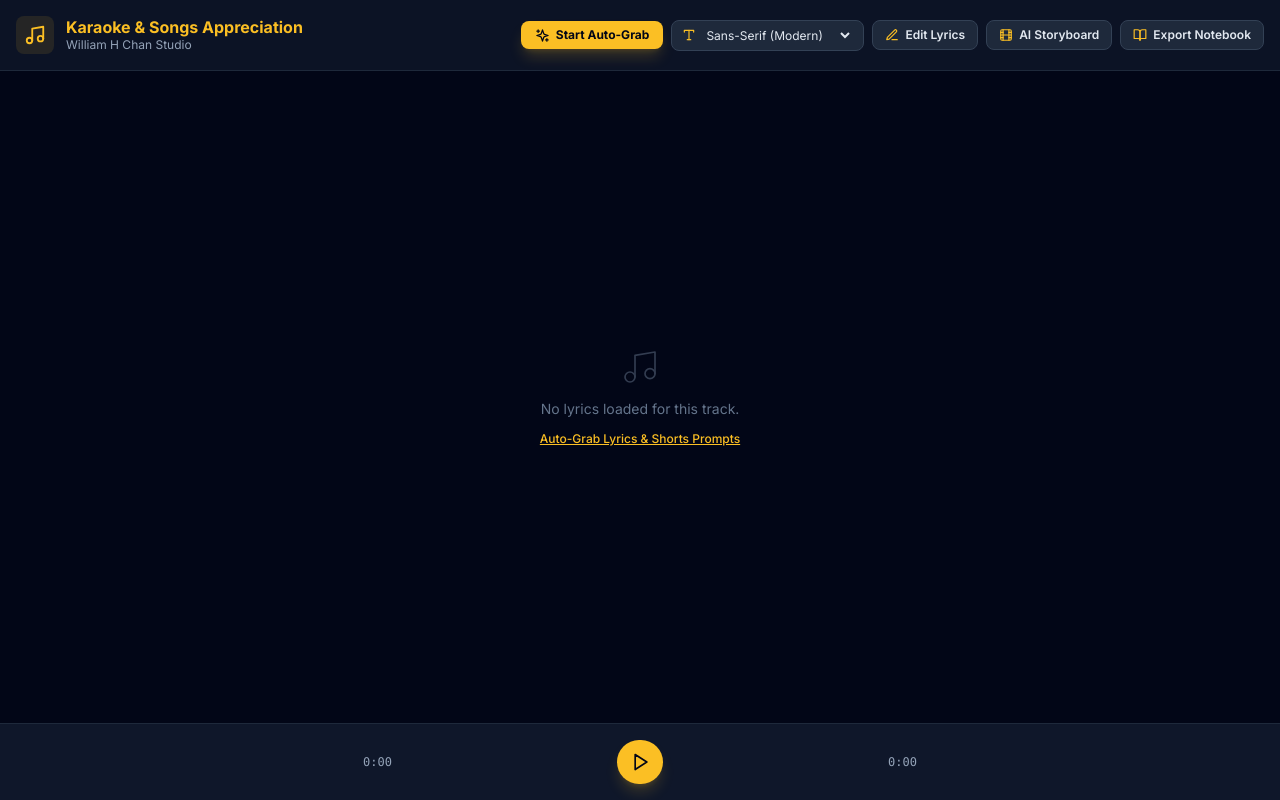
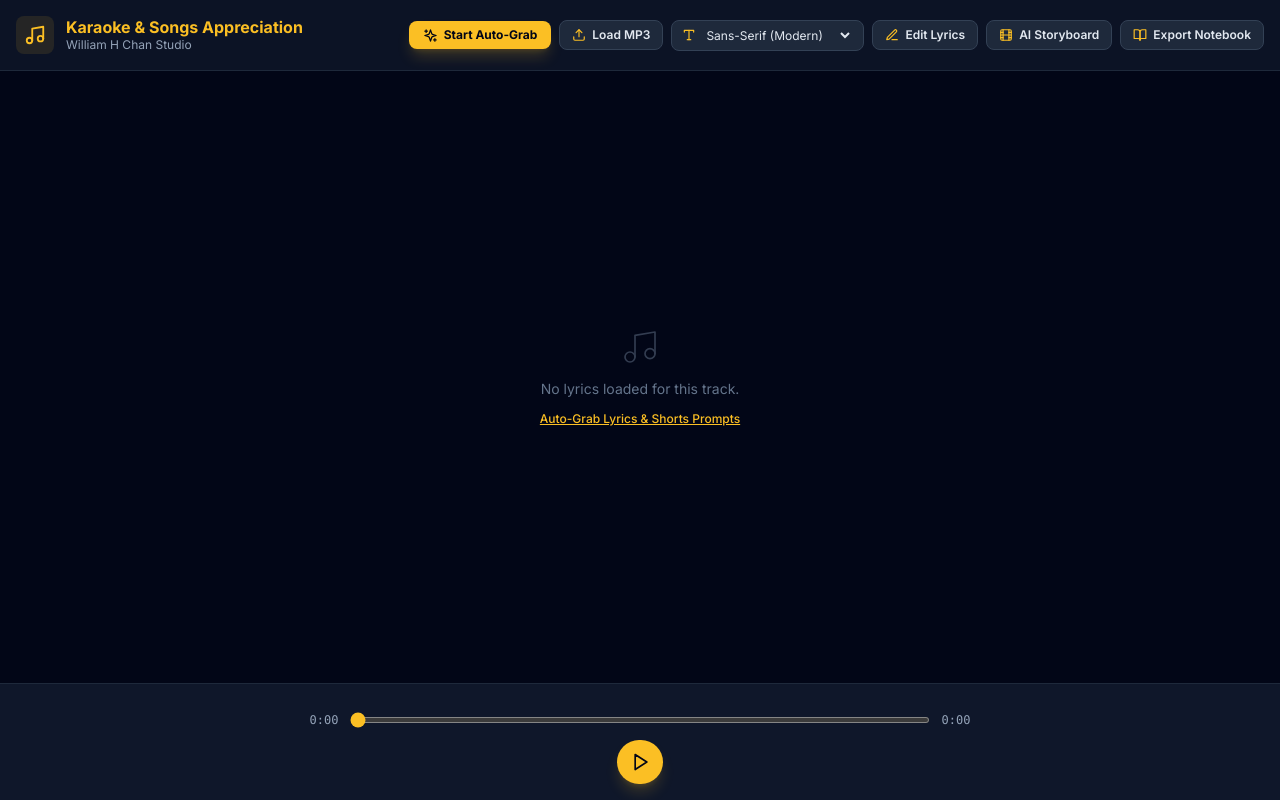
Before and after one commit to williamchan23810-art/lyrics-engine-backend, a React (Vite) app: page / in a window 1280 px wide. Built offline with nearby package versions, Linux system fonts and the light colour scheme.

Commit message:
Update LyricsEnginePlayer.jsx

```diff
--- a/src/LyricsEnginePlayer.jsx
+++ b/src/LyricsEnginePlayer.jsx
@@ -1,5 +1,5 @@
 import React, { useState, useRef, useEffect } from 'react';
-import { Play, Pause, Film, Edit3, Type, Music, BookOpen, Check, Sparkles } from 'lucide-react';
+import { Play, Pause, Film, Edit3, Type, Music, BookOpen, Check, Sparkles, Upload } from 'lucide-react';
 import StoryboardModal from './StoryboardModal';
 import LyricsEditorModal from './LyricsEditorModal';
 import AutoGeneratorModal from './AutoGeneratorModal';
@@ -21,6 +21,7 @@ const LyricsEnginePlayer = ({ trackData: initialTrackData, apiBaseUrl = 'https:/
 
   const audioRef = useRef(null);
   const activeLyricRef = useRef(null);
+  const fileInputRef = useRef(null);
 
   useEffect(() => {
     if (initialTrackData) {
@@ -47,6 +48,28 @@ const LyricsEnginePlayer = ({ trackData: initialTrackData, apiBaseUrl = 'https:/
   const handleLoadedMetadata = () => {
     if (audioRef.current) {
       setDuration(audioRef.current.duration);
+    }
+  };
+
+  // Interactive Seek Bar Handler
+  const handleSeek = (e) => {
+    const newTime = parseFloat(e.target.value);
+    setCurrentTime(newTime);
+    if (audioRef.current) {
+      audioRef.current.currentTime = newTime;
+    }
+  };
+
+  // Local MP3 File Upload Handler
+  const handleAudioFileUpload = (e) => {
+    const file = e.target.files[0];
+    if (file) {
+      const customAudioUrl = URL.createObjectURL(file);
+      setTrackData((prev) => ({
+        ...prev,
+        audioUrl: customAudioUrl
+      }));
+      setIsPlaying(false);
     }
   };
 
@@ -126,13 +149,29 @@ const LyricsEnginePlayer = ({ trackData: initialTrackData, apiBaseUrl = 'https:/
 
         {/* Control Toolbar */}
         <div className="flex items-center gap-2 flex-wrap">
-          {/* Main Auto-Grab Trigger */}
           <button
             onClick={() => setIsAutoGrabOpen(true)}
-            className="flex items-center gap-1.5 bg-amber-400 hover:bg-amber-300 text-slate-950 px-3.5 py-1.5 rounded-lg text-xs font-bold transition shadow-lg shadow-amber-400/20 active:scale-95 cursor-pointer"
+            className="flex items-center gap-1.5 bg-amber-400 hover:bg-amber-300 text-slate-950 px-3.5 py-1.5 rounded-lg text-xs font-bold transition shadow-lg shadow-amber-400/20 cursor-pointer"
           >
             <Sparkles size={15} />
             <span>Start Auto-Grab</span>
+          </button>
+
+          {/* Local MP3 Loader */}
+          <input
+            type="file"
+            ref={fileInputRef}
+            onChange={handleAudioFileUpload}
+            accept="audio/*"
+            className="hidden"
+          />
+          <button
+            onClick={() => fileInputRef.current?.click()}
+            className="flex items-center gap-1.5 bg-slate-800 hover:bg-slate-700 text-slate-200 px-3 py-1.5 rounded-lg text-xs font-semibold border border-slate-700 transition cursor-pointer"
+            title="Upload local MP3 for live playback"
+          >
+            <Upload size={14} className="text-amber-400" />
+            <span>Load MP3</span>
           </button>
 
           {/* Typography Selector */}
@@ -148,7 +187,6 @@ const LyricsEnginePlayer = ({ trackData: initialTrackData, apiBaseUrl = 'https:/
             </select>
           </div>
 
-          {/* Edit Lyrics Trigger */}
           <button
             onClick={() => setIsEditorOpen(true)}
             className="flex items-center gap-1.5 bg-slate-800 hover:bg-slate-700 text-slate-200 px-3 py-1.5 rounded-lg text-xs font-semibold border border-slate-700 transition cursor-pointer"
@@ -157,7 +195,6 @@ const LyricsEnginePlayer = ({ trackData: initialTrackData, apiBaseUrl = 'https:/
             <span>Edit Lyrics</span>
           </button>
 
-          {/* AI Storyboard Trigger */}
           <button
             onClick={() => setIsStoryboardOpen(true)}
             className="flex items-center gap-1.5 bg-slate-800 hover:bg-slate-700 text-slate-200 px-3 py-1.5 rounded-lg text-xs font-semibold border border-slate-700 transition cursor-pointer"
@@ -166,11 +203,9 @@ const LyricsEnginePlayer = ({ trackData: initialTrackData, apiBaseUrl = 'https:/
             <span>AI Storyboard</span>
           </button>
 
-          {/* Export Notebook Trigger */}
           <button
             onClick={handleExportToNotebook}
             className="flex items-center gap-1.5 bg-slate-800 hover:bg-slate-700 text-slate-200 px-3 py-1.5 rounded-lg text-xs font-semibold border border-slate-700 transition cursor-pointer"
-            title="Copy structured Markdown to clipboard for NotebookLM"
           >
             {copiedNotebook ? <Check size={14} className="text-emerald-400" /> : <BookOpen size={14} className="text-amber-400" />}
             <span>{copiedNotebook ? 'Copied!' : 'Export Notebook'}</span>
@@ -214,7 +249,7 @@ const LyricsEnginePlayer = ({ trackData: initialTrackData, apiBaseUrl = 'https:/
       </main>
 
       {/* Audio Player Footer */}
-      <footer className="bg-slate-900 border-t border-slate-800 p-4">
+      <footer className="bg-slate-900 border-t border-slate-800 p-4 space-y-3">
         <audio
           ref={audioRef}
           src={trackData?.audioUrl || "https://www.soundhelix.com/examples/mp3/SoundHelix-Song-1.mp3"}
@@ -223,25 +258,38 @@ const LyricsEnginePlayer = ({ trackData: initialTrackData, apiBaseUrl = 'https:/
           onEnded={() => setIsPlaying(false)}
         />
 
-        <div className="max-w-xl mx-auto flex items-center justify-between gap-4">
+        {/* Custom Progress / Seek Slider */}
+        <div className="max-w-2xl mx-auto flex items-center gap-3">
           <span className="text-xs font-mono text-slate-400 w-10 text-right">
             {Math.floor(currentTime / 60)}:{Math.floor(currentTime % 60).toString().padStart(2, '0')}
           </span>
 
+          <input
+            type="range"
+            min="0"
+            max={duration || 100}
+            value={currentTime}
+            onChange={handleSeek}
+            className="w-full h-1.5 bg-slate-800 accent-amber-400 rounded-lg cursor-pointer focus:outline-none"
+          />
+
+          <span className="text-xs font-mono text-slate-400 w-10">
+            {Math.floor(duration / 60)}:{Math.floor(duration % 60).toString().padStart(2, '0')}
+          </span>
+        </div>
+
+        {/* Play Controls */}
+        <div className="flex items-center justify-center">
           <button
             onClick={togglePlayPause}
             className="p-3 bg-amber-400 hover:bg-amber-300 text-slate-950 rounded-full transition shadow-lg shadow-amber-400/20 active:scale-95 cursor-pointer"
           >
             {isPlaying ? <Pause size={20} /> : <Play size={20} className="ml-0.5" />}
           </button>
-
-          <span className="text-xs font-mono text-slate-400 w-10">
-            {Math.floor(duration / 60)}:{Math.floor(duration % 60).toString().padStart(2, '0')}
-          </span>
         </div>
       </footer>
 
-      {/* AI Auto-Grab Modal */}
+      {/* Modals */}
       <AutoGeneratorModal
         isOpen={isAutoGrabOpen}
         onClose={() => setIsAutoGrabOpen(false)}
@@ -249,7 +297,6 @@ const LyricsEnginePlayer = ({ trackData: initialTrackData, apiBaseUrl = 'https:/
         apiBaseUrl={apiBaseUrl}
       />
 
-      {/* AI Storyboard Modal */}
       <StoryboardModal
         trackData={trackData}
         isOpen={isStoryboardOpen}
@@ -258,7 +305,6 @@ const LyricsEnginePlayer = ({ trackData: initialTrackData, apiBaseUrl = 'https:/
         apiBaseUrl={apiBaseUrl}
       />
 
-      {/* AI Lyrics Editor Modal */}
       <LyricsEditorModal
         trackData={trackData}
         isOpen={isEditorOpen}
```
